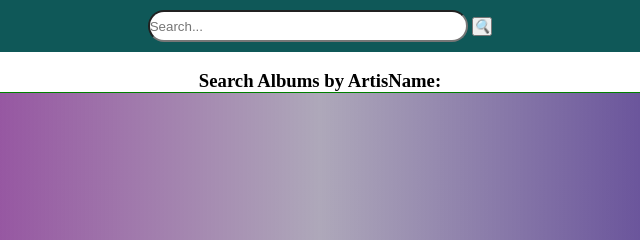
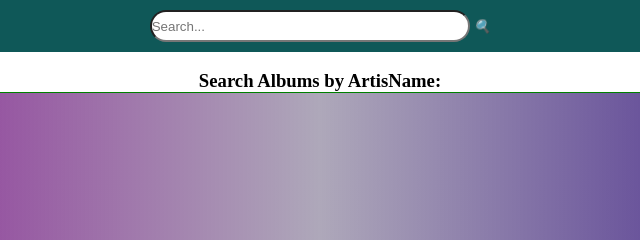
Before and after one commit to Mutotu/antra-final-eval, a plain HTML site: page index.html in a window 1280 px wide. Shown: the top 240 px of the page, 320-960 px from the left. Drawn offline with Linux system fonts and the light colour scheme.

Commit message:
changes to button

```diff
--- a/index.js
+++ b/index.js
@@ -67,6 +67,7 @@ function generateCard(artist) {
 }
 
 function renderCardList(artists) {
+  unloader();
   return artists.results.map((artist) => {
     let generatedCard = generateCard(artist);
     insertIntoHtml(generatedCard);
--- a/main.css
+++ b/main.css
@@ -65,7 +65,10 @@ input {
   height: 2rem;
   border-radius: 18px;
 }
-
+button {
+  background-color: rgb(15, 88, 88);
+  border: none;
+}
 .fa-search:before {
   content: "\1F50D";
 }
```
